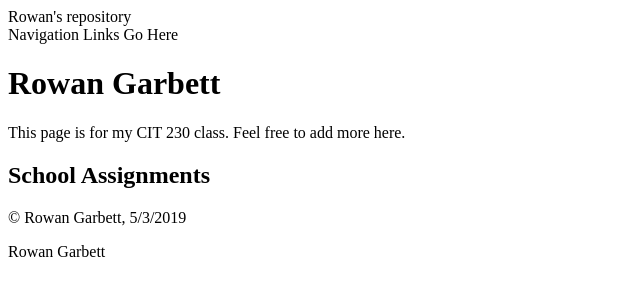
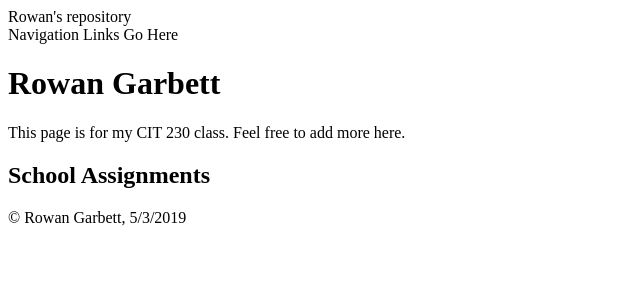
Before and after one commit to RowanGarbett/RowanGarbett.github.io, a plain HTML site: page index.html in a window 1280 px wide. Shown: the whole page, without its empty margins (0-640 px from the left). Drawn offline with Linux system fonts and the light colour scheme.

Commit message:
removed name from line 22

```diff
--- a/index.html
+++ b/index.html
@@ -19,6 +19,5 @@
     <footer>
         <p>&copy; Rowan Garbett, 5/3/2019</p>
     </footer>
-    Rowan Garbett
 </body>
 </html>
```
